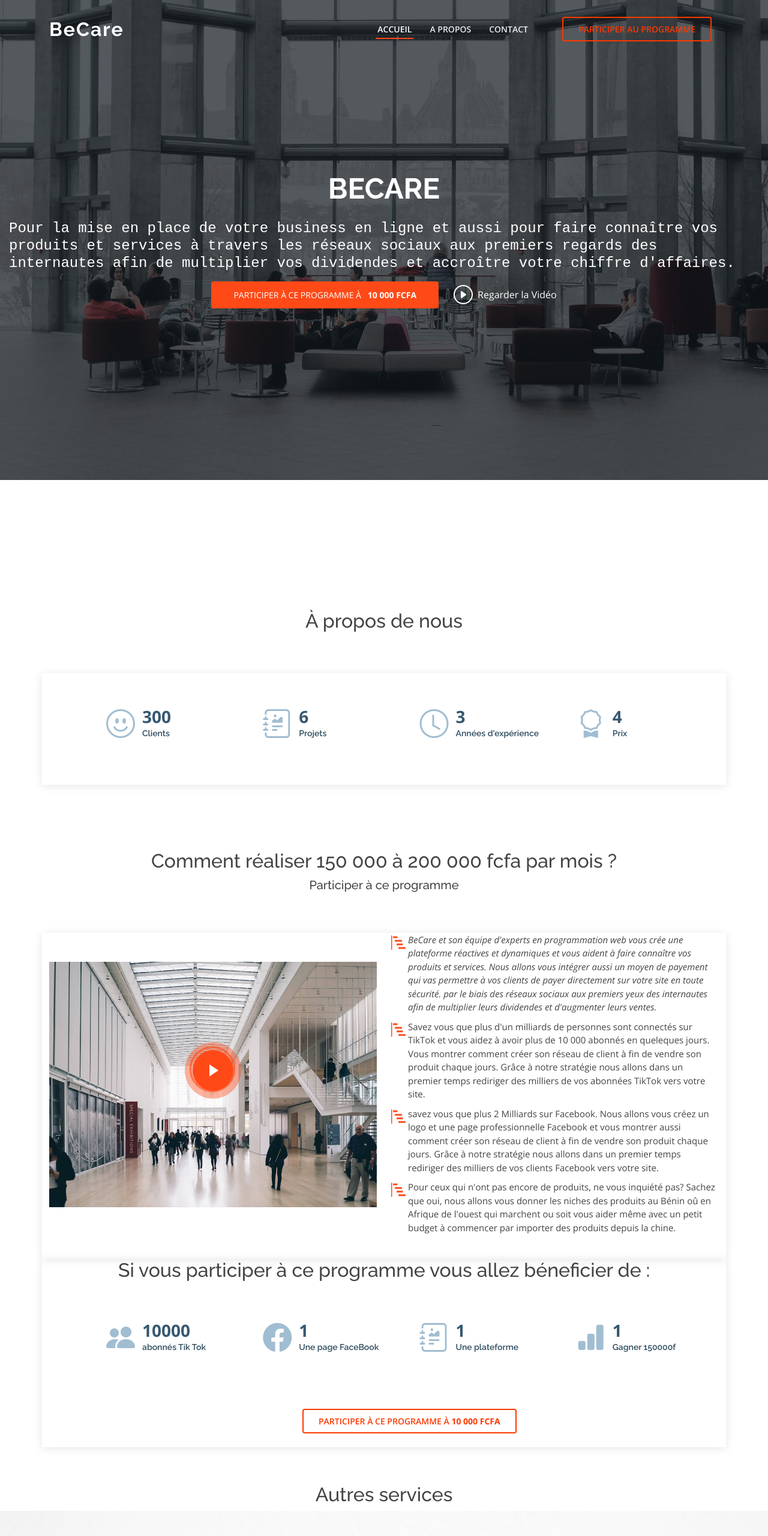
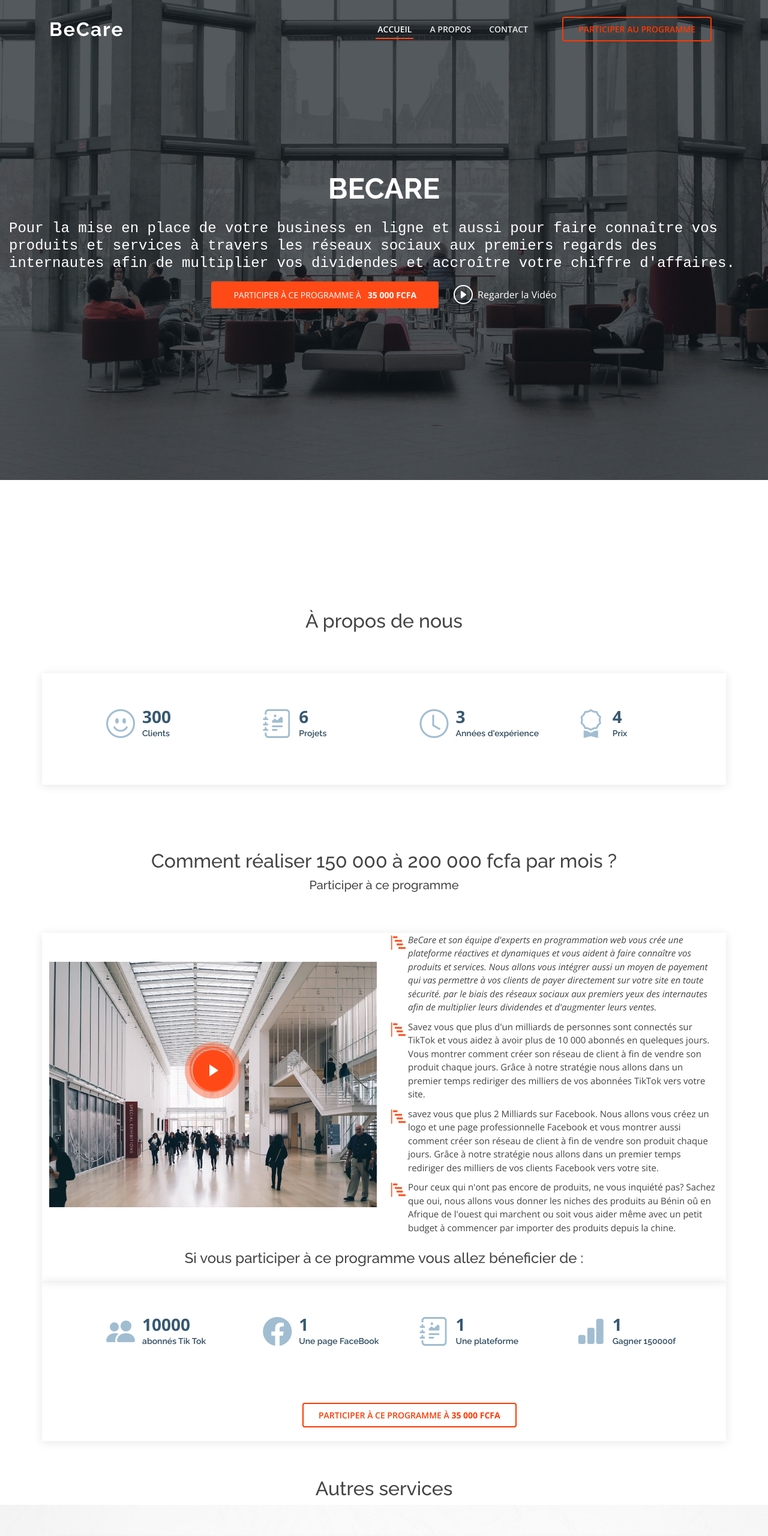
Before and after one commit to BeCare666/BeCare-, a plain HTML site: page index.html in a window 1280 px wide. Shown: the top 2560 px of the page at 60% size. Drawn offline with nearby package versions, Linux system fonts and the light colour scheme.

Commit message:
PRICE CHANGE

```diff
--- a/index.html
+++ b/index.html
@@ -89,7 +89,7 @@
       <div class="d-flex">
         <a href="#" class="btn-get-started scrollto payerMaformationId">
           PARTICIPER À CE PROGRAMME à &nbsp;
-          <strong>10 000 FCFA</strong>
+          <strong>35 000 FCFA</strong>
         </a>
         <a href="https://drive.google.com/file/d/1SQrcByb-ONRkTRmUeqC_DgjD6fi_HUL_/preview"
           class="glightbox btn-watch-video"><i class="bi bi-play-circle"></i><span>Regarder la Vidéo</span></a>
@@ -168,7 +168,7 @@
           <div class="col-lg-6 video-box align-self-baseline" data-aos="zoom-in" data-aos-delay="100">
             <br><br>
             <img src="assets/img/about.jpg" class="img-fluid" alt="" />
-            <a href="https://drive.google.com/file/d/1XNZ0A9XzmpOegJrfX_Px4jI6nJ8woSs-/preview"
+            <a href="https://youtu.be/1XbLUrvkkc0"
               class="glightbox play-btn mb-4"></a>
           </div>
 
@@ -211,10 +211,10 @@
             </ul>
           </div>
         </div>
+        <h4 style="text-align: center;">Si vous participer à ce programme vous allez béneficier de :</h4>
       </div>
 
       <div class="container" data-aos="fade-up">
-        <h2 style="text-align: center;">Si vous participer à ce programme vous allez béneficier de :</h2>
         <div class="row justify-content-end">
           <div class="col-lg-11">
             <div class="row justify-content-end">
@@ -265,7 +265,7 @@
                   <li>
                     <a class="getstarted scrollto payerMaformationId" style="cursor: pointer">Participer à ce
                       programme à&nbsp;
-                      <strong>10 000 FCFA</strong>
+                      <strong>35 000 FCFA</strong>
                     </a>
                   </li>
                 </ul>
@@ -388,7 +388,7 @@
               <li>
                 <a class="getstarted scrollto payerMaformationId" style="cursor: pointer">Participer au programme à
                   &nbsp;
-                  <strong>10 000 FCFA</strong>
+                  <strong>35 000 FCFA</strong>
                 </a>
               </li>
             </ul>
--- a/index.js
+++ b/index.js
@@ -11,7 +11,7 @@ var payerMa = document.querySelectorAll(".payerMaformationId");
 payerMa.forEach((p) => {
   p.addEventListener("click", function () {
     openKkiapayWidget({
-      amount: "10000",
+      amount: "35000",
       position: "center",
       callback: "javascript:sendmycommandinCentremodale()",
       data: "",
```
